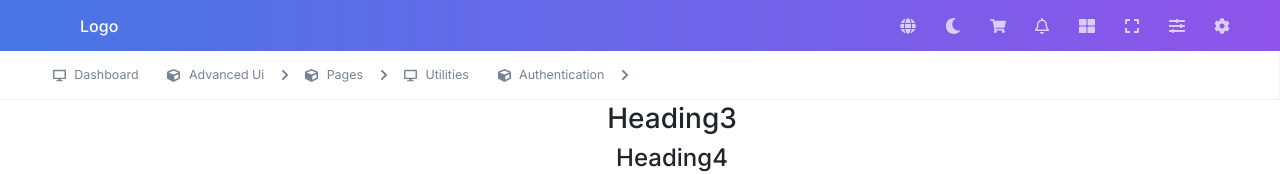
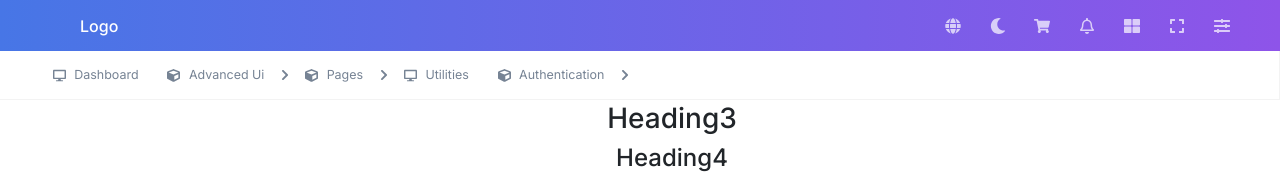
Before and after one commit to Sadityaa/React_POC, a React (Create React App) app: page / in a window 1280 px wide. Shown: the top 174 px of the page. Built offline with nearby package versions, Linux system fonts and the light colour scheme.

Commit message:
Revert "Updated the file names and added settings icon in header"
This reverts commit c70e162b5ecc76ed56e2a2cf6f0bdfccff344042.

```diff
--- a/src/App.jsx
+++ b/src/App.jsx
@@ -2,7 +2,7 @@
 import './App.scss';
 import Home from './pages/Home/Home';
 import { BrowserRouter as Router, Routes, Route } from 'react-router-dom';
-import Header from './shared/Header/header';
+import Header from './components/Header/Header';
 import Toaster from './pages/toaster/toaster-message';
 import Sidebar from './shared/Sidebar';
 
--- a/src/shared/Header/header.jsx
+++ b/src/components/Header/Header.jsx
@@ -1,12 +1,11 @@
 import React from 'react'
 import { Link } from 'react-router-dom';
-import './header.scss';
-import { FaGlobe, FaMoon, FaShoppingCart, FaRegBell, FaThLarge, FaSlidersH, FaExpand, FaCog } from "react-icons/fa";
+import './Header.scss';
+import { FaGlobe, FaMoon, FaShoppingCart, FaRegBell, FaThLarge, FaSlidersH, FaExpand } from "react-icons/fa";
 
 const Header = () => {
   return (
-<>
-<header>
+    <header>
       <nav className='display_flex align-items_center justify-content_space-between py_1 px_5 text-white'>
         <a className="navbar-brand" href="#">Logo</a>
 
@@ -42,14 +41,11 @@ const Header = () => {
             <Link to="/"><FaSlidersH />
             </Link>
           </li>
-          <li>
-            <Link to="/"><FaCog />
-            </Link>
-          </li>
+
         </ul>
       </nav>
-</header>
-</>
+
+    </header>
   );
 };
 
--- a/src/pages/Home/Home.jsx
+++ b/src/pages/Home/Home.jsx
@@ -1,5 +1,5 @@
 import React from 'react'
-import Header from '../../shared/Header/header'
+import Header from '../../components/Header/Header'
 import Typography from '../../components/Typography/Typography'
 
 export default function Home() {
```
Also changed, not shown: src/shared/Switcher/switcher.jsx (deleted, +0 -9 lines), src/components/Header/Header.scss (renamed from src/shared/Header/header.scss).
